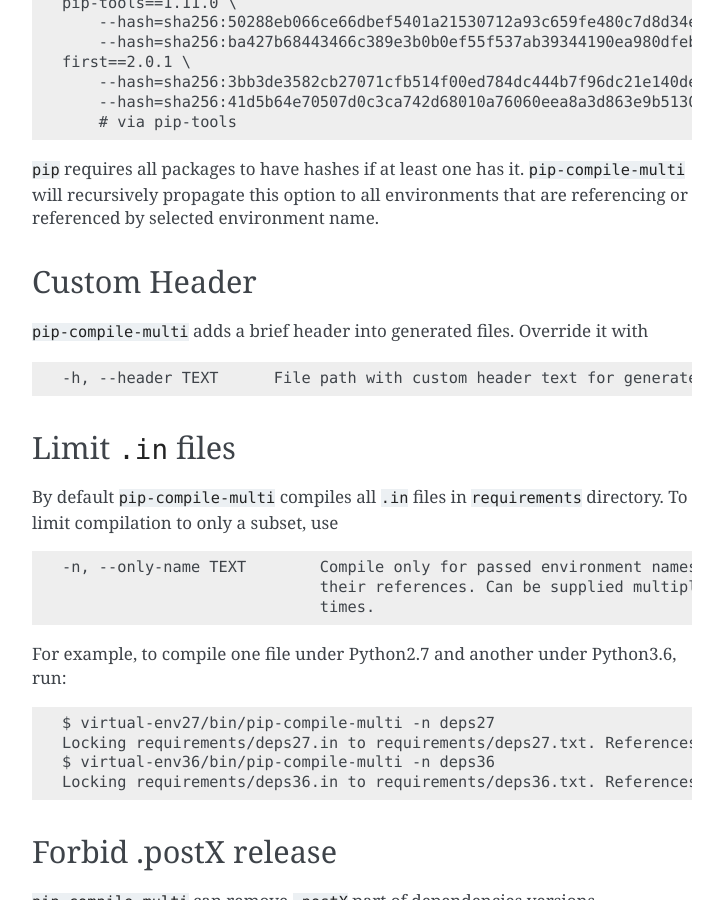
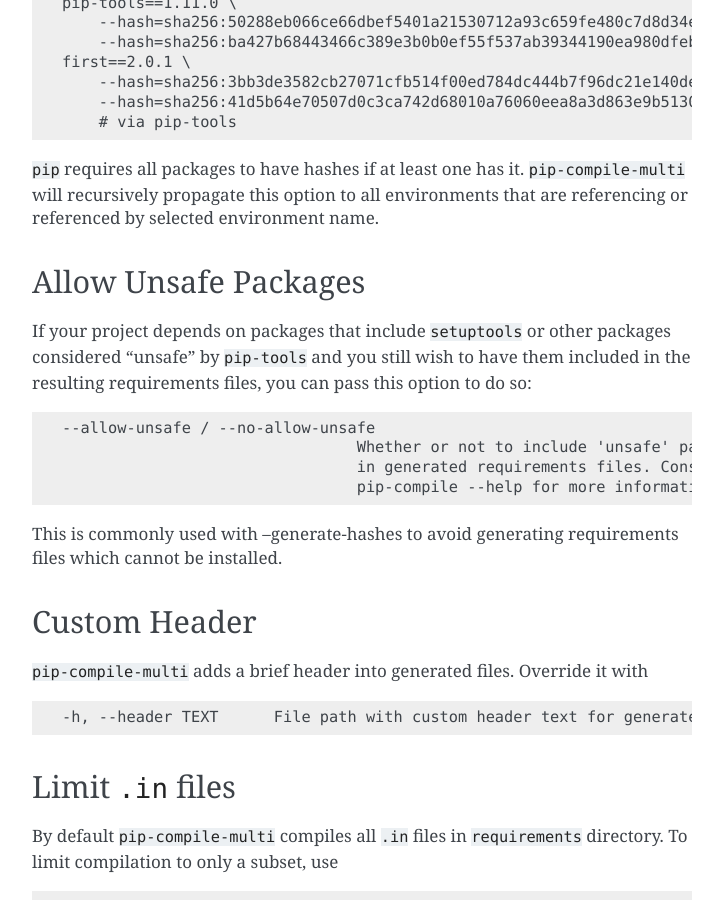
Before and after one commit to peterdemin/pip-compile-multi, a Sphinx documentation site: the page built from docs/features.rst, in a window 1280 px wide and 900 px high, scrolled down 2202 px. Shown: the whole window, without its empty margins (388-1111 px from the left). Built offline with Sphinx 7.4.7, drawn with Linux system fonts in a browser that asks for light colours; some of the changed text lies outside the part shown.

Commit message:
Add docs.

```diff
--- a/docs/features.rst
+++ b/docs/features.rst
@@ -128,6 +128,22 @@ Example output:
 ``pip-compile-multi`` will recursively propagate this option to all environments
 that are referencing or referenced by selected environment name.
 
+Allow Unsafe Packages
+=====================
+If your project depends on packages that include ``setuptools`` or other packages
+considered "unsafe" by ``pip-tools`` and you still wish to have them included in
+the resulting requirements files, you can pass this option to do so:
+
+.. code-block:: text
+
+    --allow-unsafe / --no-allow-unsafe
+                                    Whether or not to include 'unsafe' packages
+                                    in generated requirements files. Consult
+                                    pip-compile --help for more information
+
+This is commonly used with --generate-hashes to avoid generating requirements files
+which cannot be installed.
+
 Custom Header
 =============
 
```
